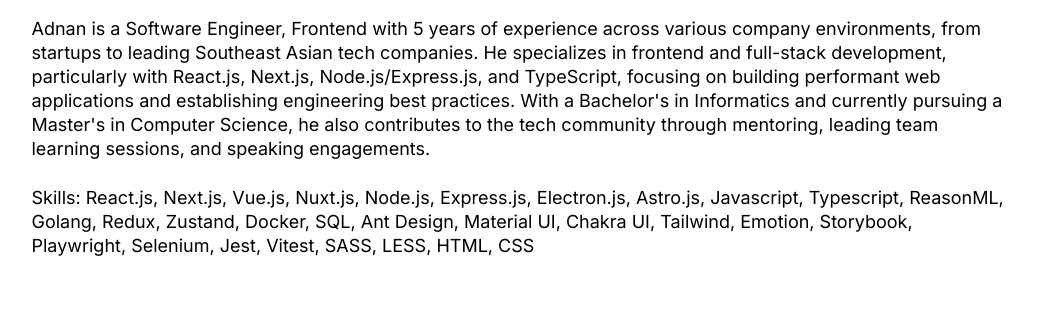
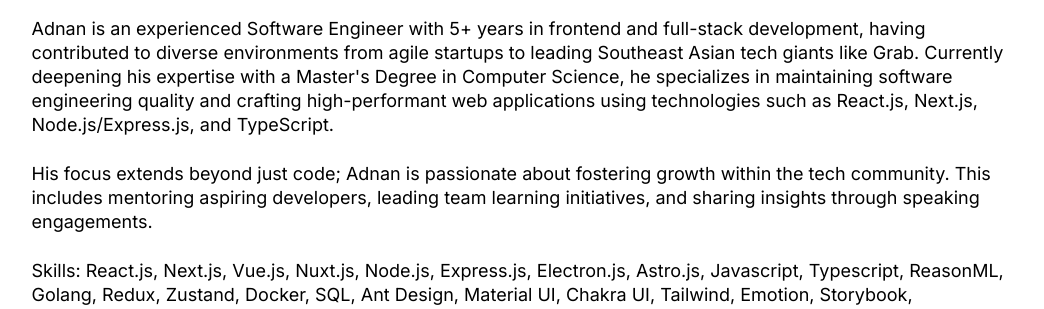
Before and after one commit to madnanrizqu/madnanrizqu.com, an Astro site: page /portfolio in a window 1280 px wide. Shown: the part 193-502 px from the top of the page, without its empty margins (113-1157 px from the left). Built offline with nearby package versions, Linux system fonts and the light colour scheme; Astro itself is replaced by a stand-in of ours; some packages are replaced by stand-ins of ours.

Commit message:
update summary

```diff
--- a/src/pages/portfolio.astro
+++ b/src/pages/portfolio.astro
@@ -69,16 +69,21 @@
           <h1 class="text-primary font-bold mb-8">Summary</h1>
           <div class="flex flex-col gap-10">
             <p>
-              Adnan is a Software Engineer, Frontend with 5 years of experience
-              across various company environments, from startups to leading
-              Southeast Asian tech companies. He specializes in frontend and
-              full-stack development, particularly with React.js, Next.js,
-              Node.js/Express.js, and TypeScript, focusing on building
-              performant web applications and establishing engineering best
-              practices. With a Bachelor's in Informatics and currently pursuing
-              a Master's in Computer Science, he also contributes to the tech
-              community through mentoring, leading team learning sessions, and
-              speaking engagements.
+              Adnan is an experienced Software Engineer with 5+ years in
+              frontend and full-stack development, having contributed to diverse
+              environments from agile startups to leading Southeast Asian tech
+              giants like Grab. Currently deepening his expertise with a
+              Master's Degree in Computer Science, he specializes in maintaining
+              software engineering quality and crafting high-performant web
+              applications using technologies such as React.js, Next.js,
+              Node.js/Express.js, and TypeScript.
+            </p>
+
+            <p>
+              His focus extends beyond just code; Adnan is passionate about
+              fostering growth within the tech community. This includes
+              mentoring aspiring developers, leading team learning initiatives,
+              and sharing insights through speaking engagements.
             </p>
 
             <p>
```
